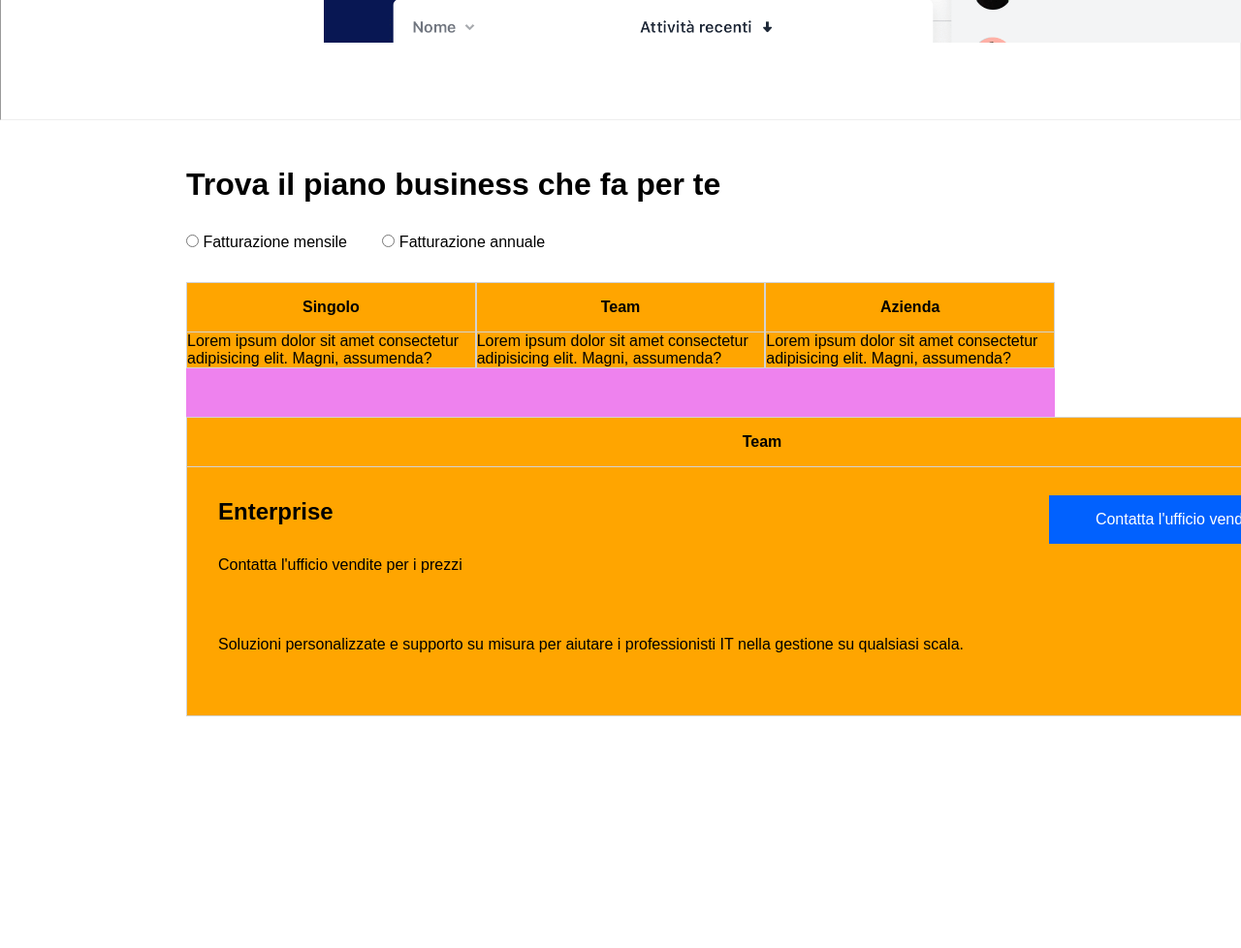
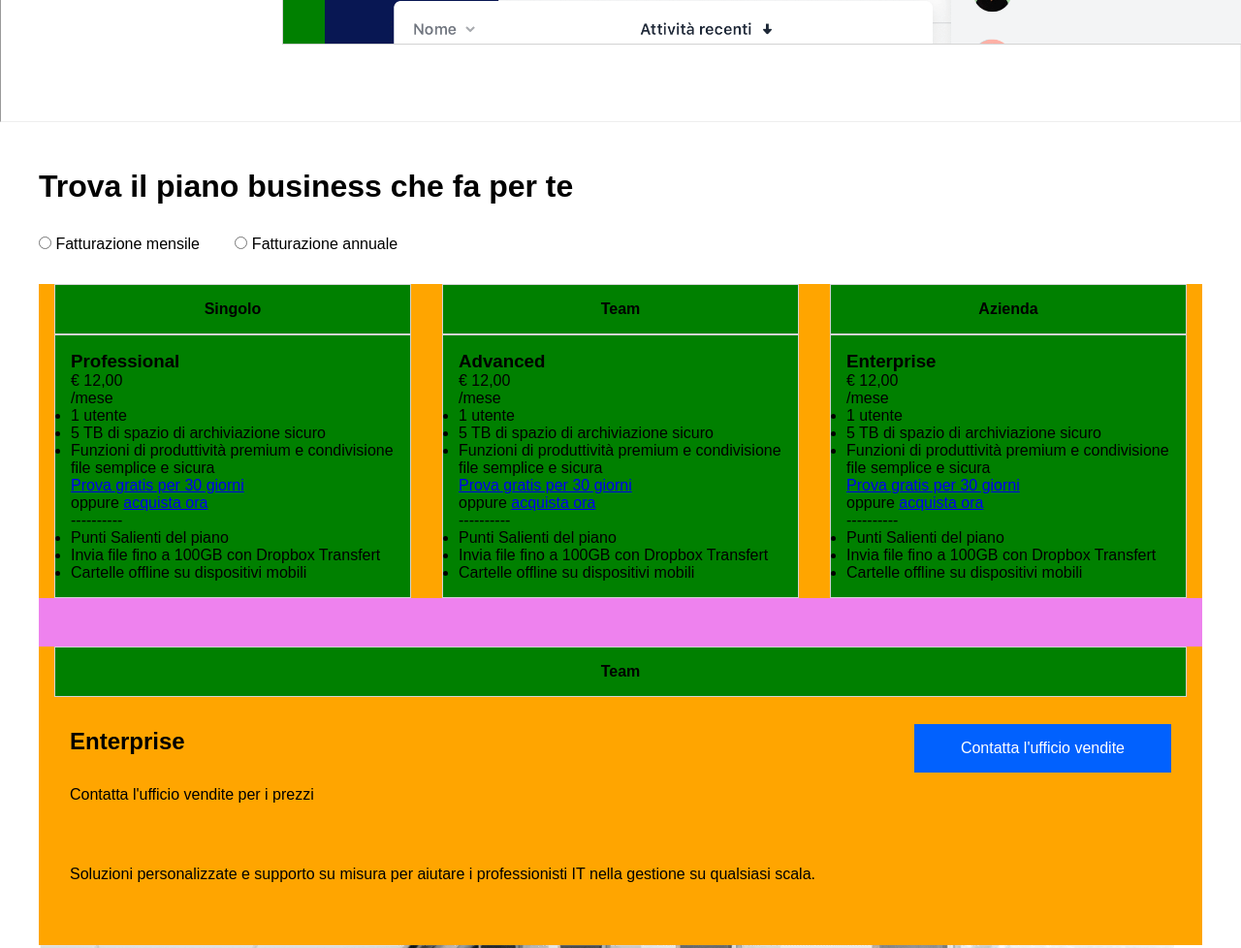
Before and after one commit to IonelxSolow/htmlcss-dropbox, a plain HTML site: page index.html in a window 1280 px wide. Shown: the part 740-1718 px from the top of the page at 97% size. Before the commit the page ends 1479 px from the top, so only its background shows below. Drawn offline with Linux system fonts and the light colour scheme.

Commit message:
add partner section

```diff
--- a/assets/css/style.css
+++ b/assets/css/style.css
@@ -14,7 +14,6 @@
 
 .d-flex{
     display: flex;
-
 }
 
 :root{
@@ -34,6 +33,10 @@ hr{
 #body_section{
     max-width: 70%;
     margin: auto;
+    min-width: 1200px;
+    .container_row{
+        max-width: 1200px;
+    }
 }
 .text_center{
     text-align: center;
@@ -59,6 +62,12 @@ padding-left: 2rem;
 #body_section > :first-child{
     padding-top: 3rem;
     font-size: 2rem;
+}
+.card{
+ border: 1px solid lightgray;
+ padding: 1rem;
+    margin: 0 1rem;
+    background-color: green;
 }
 /* #endregion /COMMON */
 /* #region HEADER */
@@ -178,12 +187,17 @@ header{
 
 .card_price_professional, .card_price_advanced, .card_price_enterprise, .card_enterprise_info{
 background-color: orange;
+
 /* margin: 10px; */
+/*
+border: 1px solid lightgray; */
+/* h4{
+    border-bottom: 1px solid lightgray;
+} */
+}
+.card_price_professional{
+    flex-direction: column;
 
-border: 1px solid lightgray;
-h4{
-    border-bottom: 1px solid lightgray;
-}
 }
 .container_row{
     flex-wrap: wrap;
@@ -192,7 +206,8 @@ h4{
 .card_enterprise_info{
     position: relative;
     flex-direction: column;
-    width: 1188px;
+
+    width: 1200px;
     margin-top: 50px;
 }
 
--- a/index.html
+++ b/index.html
@@ -86,27 +86,75 @@
         <!-- #endbutton radio -->
         <div class="container_bundle">
           <div class="container_row d-flex">
-            <div class="card_price_professional col-4">
-              <h4 class="text_center">Singolo</h4>
-              <div>
-                Lorem ipsum dolor sit amet consectetur adipisicing elit. Magni, assumenda?
+            <div class="card_price_professional d-flex col-4">
+              <h4 class="text_center card">Singolo</h4>
+              <div class="card">
+                <h3>Professional</h3>
+                <p>€ 12,00</p>
+                <p>/mese</p>
+                <ul>
+                  <li>1 utente</li>
+                  <li>5 TB di spazio di archiviazione sicuro</li>
+                  <li>Funzioni di produttività premium e condivisione file semplice e sicura</li>
+                </ul>
+                <a href="#">Prova gratis per 30 giorni</a>
+                <p>oppure <a href="#">acquista ora</a></p>
+                ----------
+
+                <ul>
+                  <li>Punti Salienti del piano</li>
+                  <li>Invia file fino a 100GB con Dropbox Transfert</li>
+                  <li>Cartelle offline su dispositivi mobili</li>
+                </ul>
               </div>
             </div>
             <div class="card_price_advanced col-4">
-              <h4 class="text_center">Team</h4>
-              <div>
-                Lorem ipsum dolor sit amet consectetur adipisicing elit. Magni, assumenda?
+              <h4 class="text_center card">Team</h4>
+              <div class="card">
+                <h3>Advanced</h3>
+                <p>€ 12,00</p>
+                <p>/mese</p>
+                <ul>
+                  <li>1 utente</li>
+                  <li>5 TB di spazio di archiviazione sicuro</li>
+                  <li>Funzioni di produttività premium e condivisione file semplice e sicura</li>
+                </ul>
+                <a href="#">Prova gratis per 30 giorni</a>
+                <p>oppure <a href="#">acquista ora</a></p>
+                ----------
+
+                <ul>
+                  <li>Punti Salienti del piano</li>
+                  <li>Invia file fino a 100GB con Dropbox Transfert</li>
+                  <li>Cartelle offline su dispositivi mobili</li>
+                </ul>
               </div>
               </div>
               <div class="card_price_enterprise col-4">
-                <h4 class="text_center">Azienda</h4>
-                <div>
-                  Lorem ipsum dolor sit amet consectetur adipisicing elit. Magni, assumenda?
+                <h4 class="text_center card">Azienda</h4>
+                <div class="card">
+                  <h3>Enterprise</h3>
+                  <p>€ 12,00</p>
+                  <p>/mese</p>
+                  <ul>
+                    <li>1 utente</li>
+                    <li>5 TB di spazio di archiviazione sicuro</li>
+                    <li>Funzioni di produttività premium e condivisione file semplice e sicura</li>
+                  </ul>
+                  <a href="#">Prova gratis per 30 giorni</a>
+                  <p>oppure <a href="#">acquista ora</a></p>
+                  ----------
+
+                  <ul>
+                    <li>Punti Salienti del piano</li>
+                    <li>Invia file fino a 100GB con Dropbox Transfert</li>
+                    <li>Cartelle offline su dispositivi mobili</li>
+                  </ul>
                 </div>
               </div>
               <div>
                 <div class="card_enterprise_info col-12 d-flex">
-                  <h4 class="text_center">Team</h4>
+                  <h4 class="text_center card">Team</h4>
                   <div class="enterprise_section">
                    <h3>Enterprise</h3>
                    <p>Contatta l'ufficio vendite per i prezzi</p>
@@ -134,7 +182,14 @@
           </div>
         </div> -->
 
+        <div class="d-flex">
+          <div>
+            <img src="./assets/img/partner.png" alt="Immagine di 2 full stack web developer proffesionisti felici, realizzati e pieni di schei">
+          </div>
+          <div class="d-flex">
 
+          </div>
+        </div>
 
 
 
```
